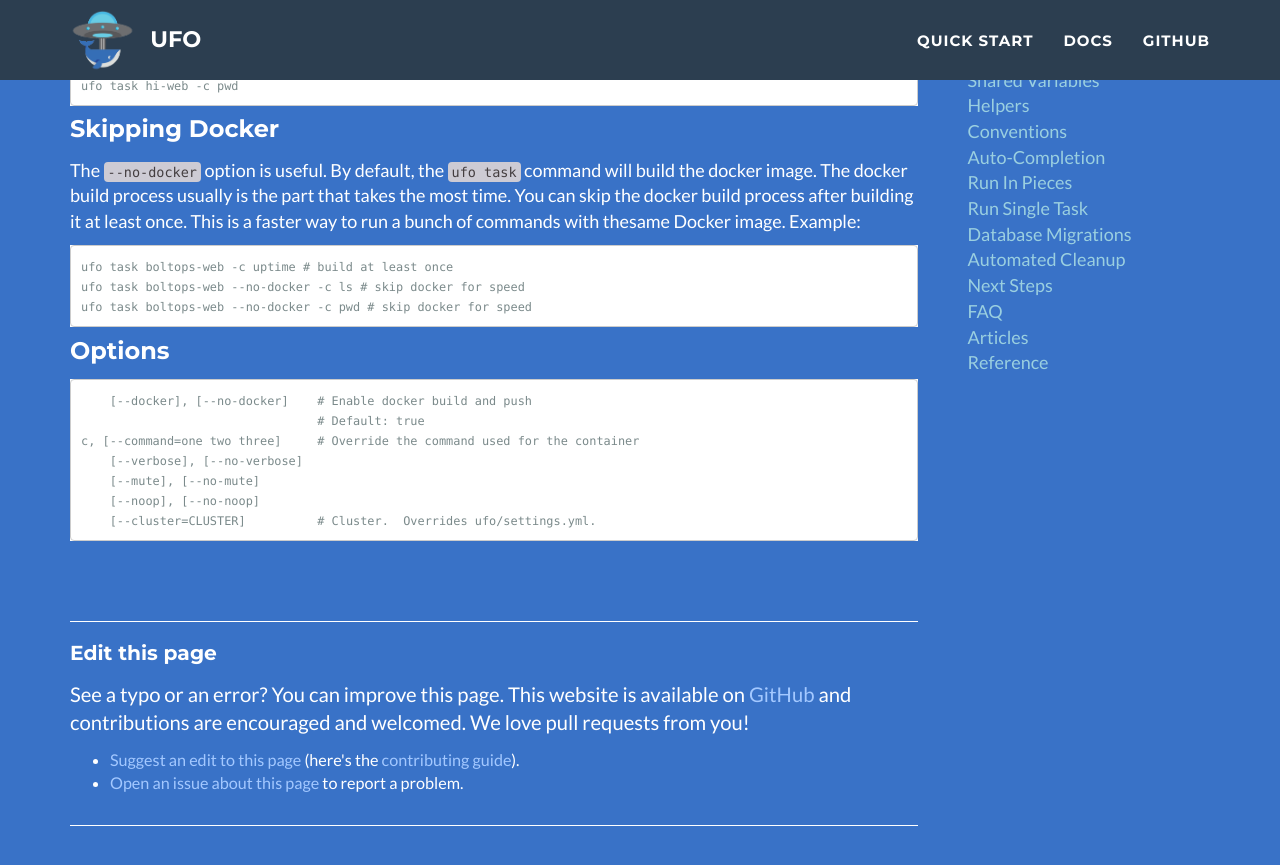
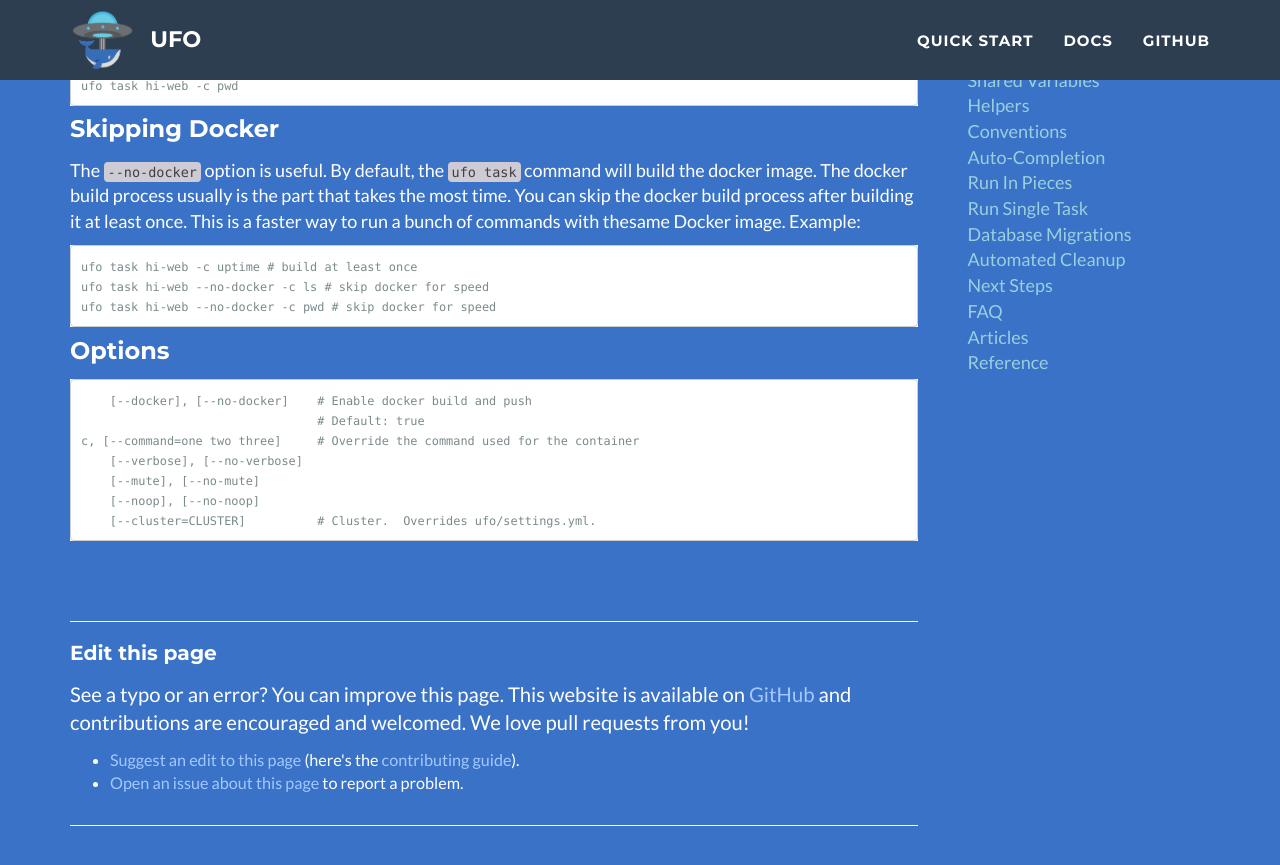
Before and after one commit to boltops-tools/ufo, a Jekyll site: the page built from docs/_reference/ufo-task.md, in a window 1280 px wide and 900 px high, scrolled down 488 px. Shown: the top 865 px of the window. Built offline with Jekyll 4.4.1, drawn with Linux system fonts in a browser that asks for light colours.

Commit message:
update docs

```diff
--- a/docs/_reference/ufo-task.md
+++ b/docs/_reference/ufo-task.md
@@ -25,9 +25,9 @@ You can use the `--command` or `-c` option to override the Docker container comm
 
 The `--no-docker` option is useful. By default, the `ufo task` command will build the docker image.  The docker build process usually is the part that takes the most time. You can skip the docker build process after building it at least once.  This is a faster way to run a bunch of commands with thesame Docker image. Example:
 
-    ufo task boltops-web -c uptime # build at least once
-    ufo task boltops-web --no-docker -c ls # skip docker for speed
-    ufo task boltops-web --no-docker -c pwd # skip docker for speed
+    ufo task hi-web -c uptime # build at least once
+    ufo task hi-web --no-docker -c ls # skip docker for speed
+    ufo task hi-web --no-docker -c pwd # skip docker for speed
 
 
 ## Options
```
Also changed, not shown: lib/ufo/help/task.md (+3 -3 lines).
